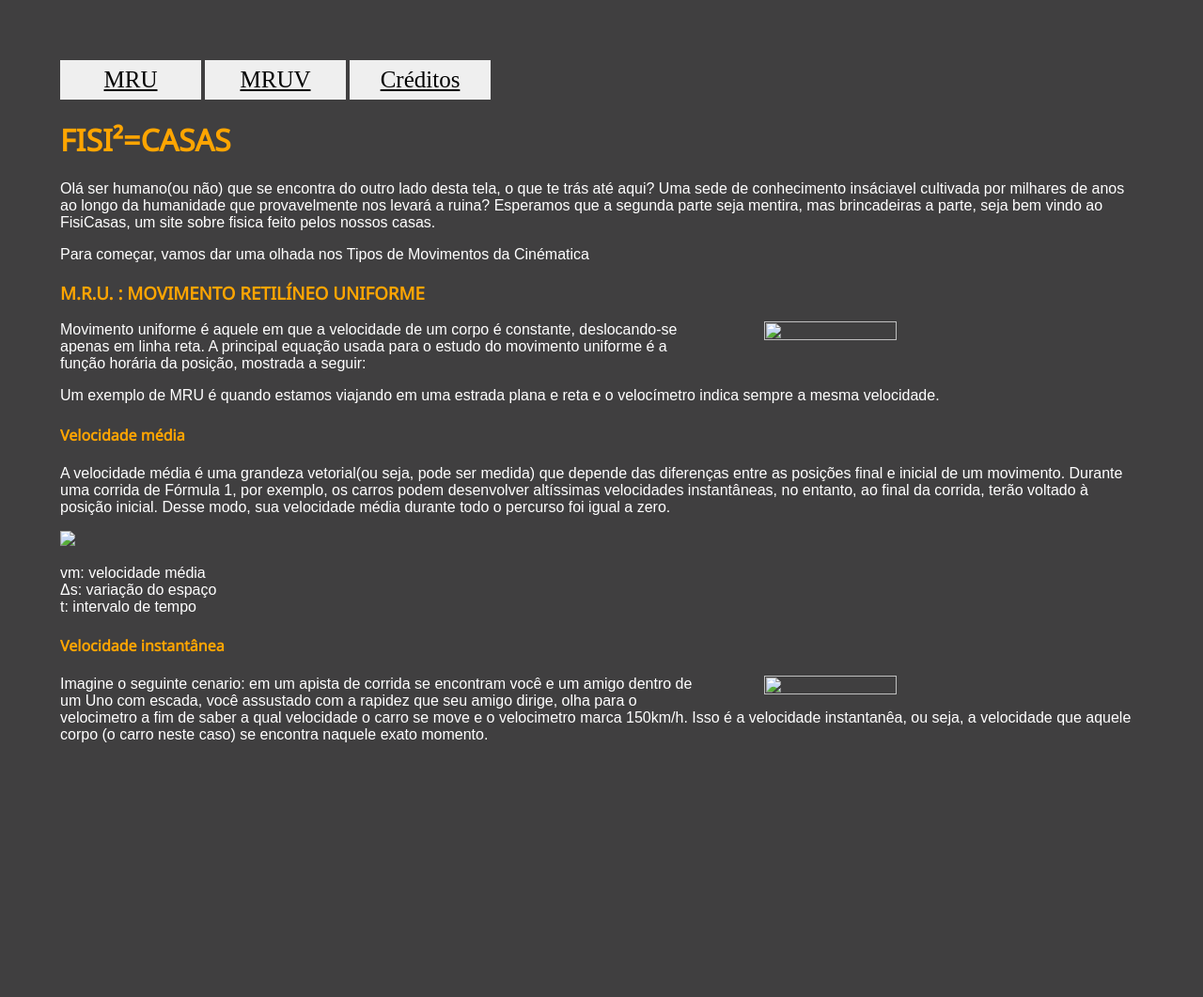
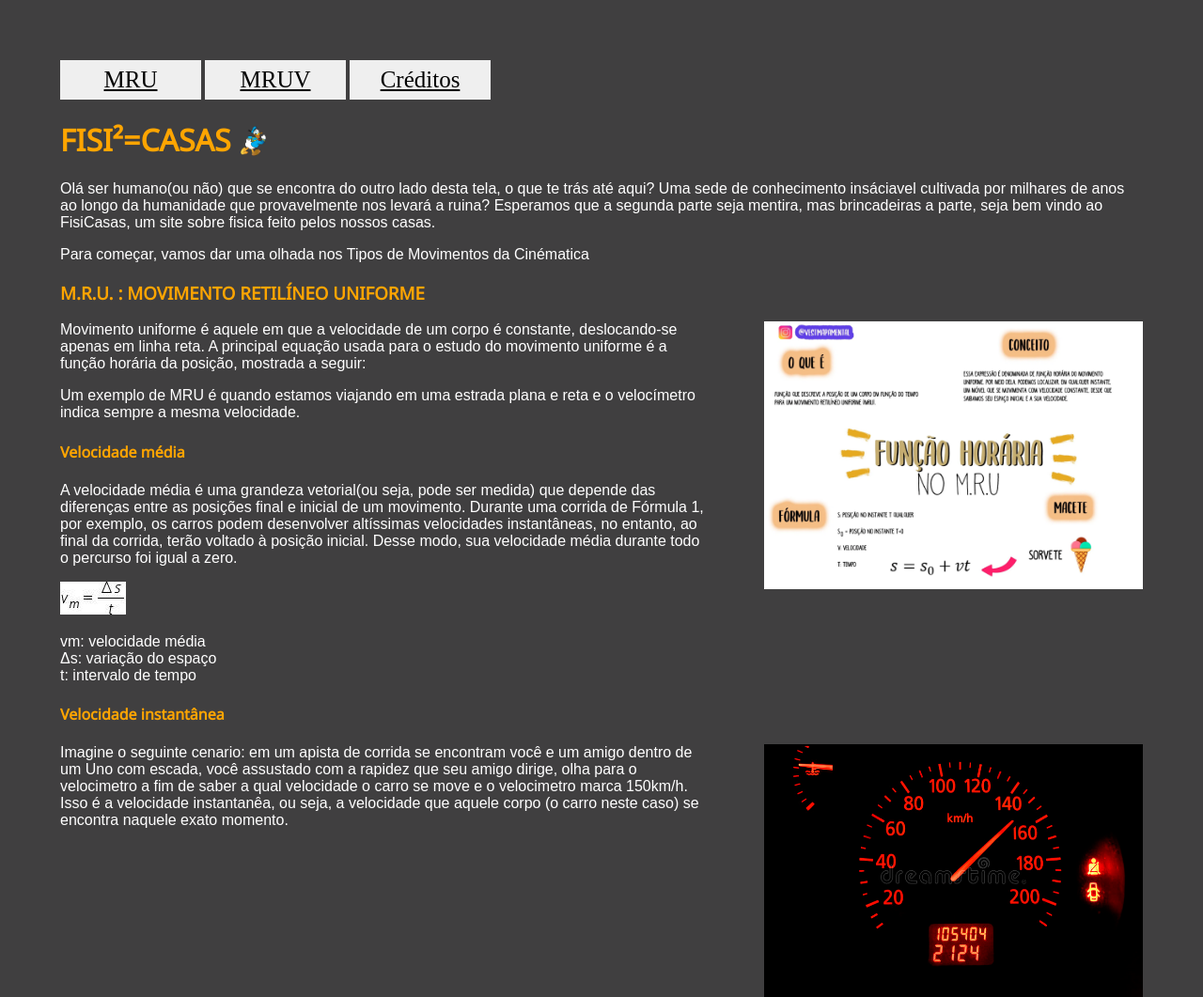
Before and after one commit to santanaarthur/fisicasas, a plain HTML site: page index.html in a window 1280 px wide. Shown: the whole page at 94% size. Before the commit the page ends 855 px from the top, so only its background shows below. Drawn offline with Linux system fonts and the light colour scheme; a web font is replaced by a local one.

Commit message:
Update index.html

```diff
--- a/index.html
+++ b/index.html
@@ -5,37 +5,37 @@
     <meta name="viewport" content="width=device-width">
     <title>FISICASAS</title>
     <link href="style.css" rel="stylesheet" type="text/css" />
-    <link rel="icon" href="imgs/pato_kk.png">
+    <link rel="icon" href="pato_kk.png">
     <link rel="preconnect" href="https://fonts.gstatic.com">
     <link href="https://fonts.googleapis.com/css2?family=Noto+Sans&display=swap" rel="stylesheet">
     <link rel="preconnect" href="https://fonts.gstatic.com">
     <link href="https://fonts.googleapis.com/css2?family=Overpass+Mono:wght@300&display=swap" rel="stylesheet">
   </head>
   <body>
-    <script src="script.js"></script>
+
 
     <button type="submit" class="button"><a href="#conteudo">MRU</a></button>
     <button type="submit" class="button"><a href="mruv.html">MRUV</a></button>
     <button type="submit" class="button"><a href="creditos.html">Créditos</a></button>
 
-    <h1 id="fisicasas">FISI²=CASAS<img src="imgs/pato_kk.png" alt="" id="pato"></h1>
+    <h1 id="fisicasas">FISI²=CASAS<img src="pato_kk.png" alt="" id="pato"></h1>
     <p id="p1">Olá ser humano(ou não) que se encontra do outro lado desta tela, o que te trás até aqui? Uma sede de conhecimento insáciavel cultivada por milhares de anos ao longo da humanidade que provavelmente nos levará a ruina? Esperamos que a segunda parte seja mentira, mas brincadeiras a parte, seja bem vindo ao FisiCasas, um site sobre fisica feito pelos nossos casas.</p>
     <p>Para começar, vamos dar uma olhada nos Tipos de Movimentos da Cinématica</p>
 
     <h3 id="conteudo">M.R.U. : MOVIMENTO RETILÍNEO UNIFORME</h3>
-    <img class="img_center" src="imgs/função.png" id="funcao">
+    <img class="img_center" src="função.png" id="funcao">
     <p> Movimento uniforme é aquele em que a velocidade de um corpo é constante, deslocando-se apenas em linha reta. A principal equação usada para o estudo do movimento uniforme é a função horária da posição, mostrada a seguir:</p>
     <p>Um exemplo de MRU é quando estamos viajando em uma estrada plana e reta e o velocímetro indica sempre a mesma velocidade.</p>
 
     <h4>Velocidade média</h4>
     <p>A velocidade média é uma grandeza vetorial(ou seja, pode ser medida) que depende das diferenças entre as posições final e inicial de um movimento. Durante uma corrida de Fórmula 1, por exemplo, os carros podem desenvolver altíssimas velocidades instantâneas, no entanto, ao final da corrida, terão voltado à posição inicial. Desse modo, sua velocidade média durante todo o percurso foi igual a zero.</p>
-    <img src="imgs/velocmed.jpg">
+    <img src="velocmed.jpg">
     <p>
     vm: velocidade média<br>
     Δs: variação do espaço<br>
     t: intervalo de tempo</p>
     <h4>Velocidade instantânea</h4>
-    <img class="img_center" src="imgs/150km.jpg" id="velocidade">
+    <img class="img_center" src="150km.jpg" id="velocidade">
     <p>Imagine o seguinte cenario: em um apista de corrida se encontram você e um amigo dentro de um Uno com escada, você assustado com a rapidez que seu amigo dirige, olha para o velocimetro a fim de saber a qual velocidade o carro se move e o velocimetro marca 150km/h. Isso é a velocidade instantanêa, ou seja, a velocidade que aquele corpo (o carro neste caso) se encontra naquele exato momento.</p>
   </body>
 </html>
```
